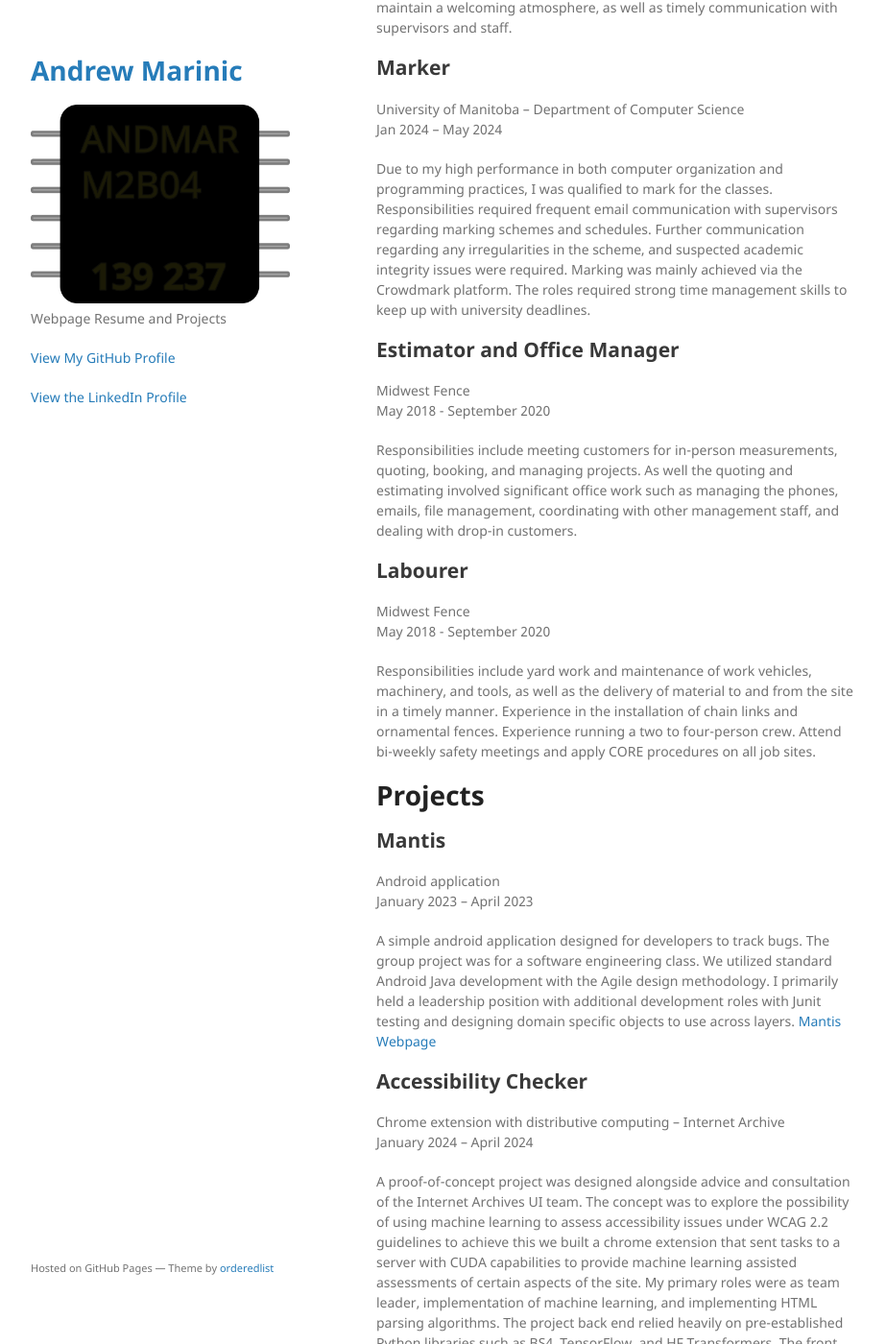
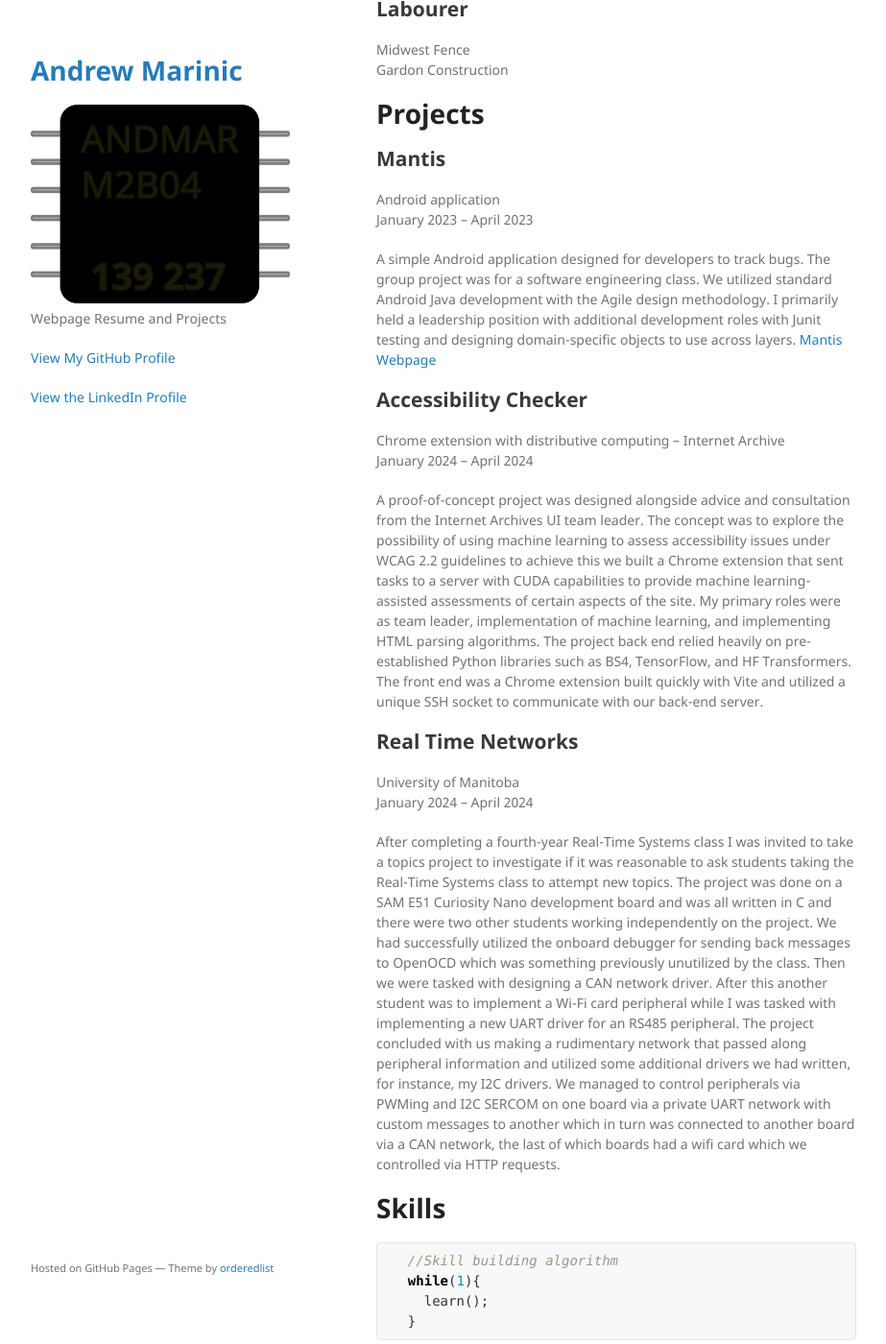
Before and after one commit to AMarinic92/AMarinic92.github.io, a Jekyll site: the page built from index.md, in a window 1280 px wide and 1400 px high, scrolled down 694 px. Shown: the whole window at 96% size, without its empty margins (178-1101 px from the left). Built offline with Jekyll 4.4.1, drawn with Linux system fonts in a browser that asks for light colours; our own code applies the rules of GitHub Pages for plain Markdown files; some of the changed text lies outside the part shown.

Commit message:
Update index.md

```diff
--- a/index.md
+++ b/index.md
@@ -15,46 +15,35 @@
 # Experience
 ## Teaching Assistant
 University of Manitoba – Department of Computer Science
-Jan 2024 – May 2024
-
-After achieving high grades in both computer organization and programming practices, I was qualified to become a teaching assistant. With strong interpersonal and communication abilities I assisted students in their studies during in person office hours as well as through email and online discussion boards. Additionally, I assisted staff with approved lecture substitution, invigilation, and relaying student difficulties. Upholding my duties required strong professionalism to uphold academic integrity and maintain a welcoming atmosphere, as well as timely communication with supervisors and staff.
 
 ## Marker
 University of Manitoba – Department of Computer Science
-Jan 2024 – May 2024
-
-Due to my high performance in both computer organization and programming practices, I was qualified to mark for the classes. Responsibilities required frequent email communication with supervisors regarding marking schemes and schedules. Further communication regarding any irregularities in the scheme, and suspected academic integrity issues were required. Marking was mainly achieved via the Crowdmark platform. The roles required strong time management skills to keep up with university deadlines.
 
 ## Estimator and Office Manager
 Midwest Fence
-May 2018 - September 2020
-
-Responsibilities include meeting customers for in-person measurements, quoting, booking, and managing projects. As well the quoting and estimating involved significant office work such as managing the phones, emails, file management, coordinating with other management staff, and dealing with drop-in customers.
 
 ## Labourer
 Midwest Fence
-May 2018 - September 2020
-
-Responsibilities include yard work and maintenance of work vehicles, machinery, and tools, as well as the delivery of material to and from the site in a timely manner. Experience in the installation of chain links and ornamental fences. Experience running a two to four-person crew.  Attend bi-weekly safety meetings and apply CORE procedures on all job sites.
+Gardon Construction
 
 # Projects
 ## Mantis
 Android application
 January 2023 – April 2023
 
-A simple android application designed for developers to track bugs. The group project was for a software engineering class. We utilized standard Android Java development with the Agile design methodology. I primarily held a leadership position with additional development roles with Junit testing and designing domain specific objects to use across layers. [Mantis Webpage](https://rozennoureev.github.io/Mantis-website/)
+A simple Android application designed for developers to track bugs. The group project was for a software engineering class. We utilized standard Android Java development with the Agile design methodology. I primarily held a leadership position with additional development roles with Junit testing and designing domain-specific objects to use across layers. [Mantis Webpage](https://rozennoureev.github.io/Mantis-website/)
 
 ## Accessibility Checker
 Chrome extension with distributive computing – Internet Archive
 January 2024 – April 2024
 
-A proof-of-concept project was designed alongside advice and consultation of the Internet Archives UI team. The concept was to explore the possibility of using machine learning to assess accessibility issues under WCAG 2.2 guidelines to achieve this we built a chrome extension that sent tasks to a server with CUDA capabilities to provide machine learning assisted assessments of certain aspects of the site. My primary roles were as team leader, implementation of machine learning, and implementing HTML parsing algorithms. The project back end relied heavily on pre-established Python libraries such as BS4, TensorFlow, and HF Transformers. The front end was a chrome extension built quickly with Vite and utilized a unique SSH socket to communicate to our back-end server.
+A proof-of-concept project was designed alongside advice and consultation from the Internet Archives UI team leader. The concept was to explore the possibility of using machine learning to assess accessibility issues under WCAG 2.2 guidelines to achieve this we built a Chrome extension that sent tasks to a server with CUDA capabilities to provide machine learning-assisted assessments of certain aspects of the site. My primary roles were as team leader, implementation of machine learning, and implementing HTML parsing algorithms. The project back end relied heavily on pre-established Python libraries such as BS4, TensorFlow, and HF Transformers. The front end was a Chrome extension built quickly with Vite and utilized a unique SSH socket to communicate with our back-end server.
 
 ## Real Time Networks
 University of Manitoba
 January 2024 – April 2024
 
-After completing a fourth year Real Time Systems class I was invited to take a topics project to investigate if it was reasonable to ask students taking the Real Time Systems class to attempt new topics. The project was done on a SAM E51 Curiosity Nano development board and was all written in C and there were two other students working independently on the project. We had successfully utilized the onboard debugger for sending back messages to OpenOCD which was something previously unutilized by the class. Then we were tasked with designing a CAN network driver. After which another student was to implement a Wi-Fi card peripheral while I was tasked with implementing a new UART driver for a RS485 peripheral. The project concluded with us making a rudimentary network that passed along peripheral information and utilized some additional drivers we had written, for instance my I2C drivers.
+After completing a fourth-year Real-Time Systems class I was invited to take a topics project to investigate if it was reasonable to ask students taking the Real-Time Systems class to attempt new topics. The project was done on a SAM E51 Curiosity Nano development board and was all written in C and there were two other students working independently on the project. We had successfully utilized the onboard debugger for sending back messages to OpenOCD which was something previously unutilized by the class. Then we were tasked with designing a CAN network driver. After this another student was to implement a Wi-Fi card peripheral while I was tasked with implementing a new UART driver for an RS485 peripheral. The project concluded with us making a rudimentary network that passed along peripheral information and utilized some additional drivers we had written, for instance, my I2C drivers. We managed to control peripherals via PWMing and I2C SERCOM on one board via a private UART network with custom messages to another which in turn was connected to another board via a CAN network, the last of which boards had a wifi card which we controlled via HTTP requests.
 
 # Skills
 
```
